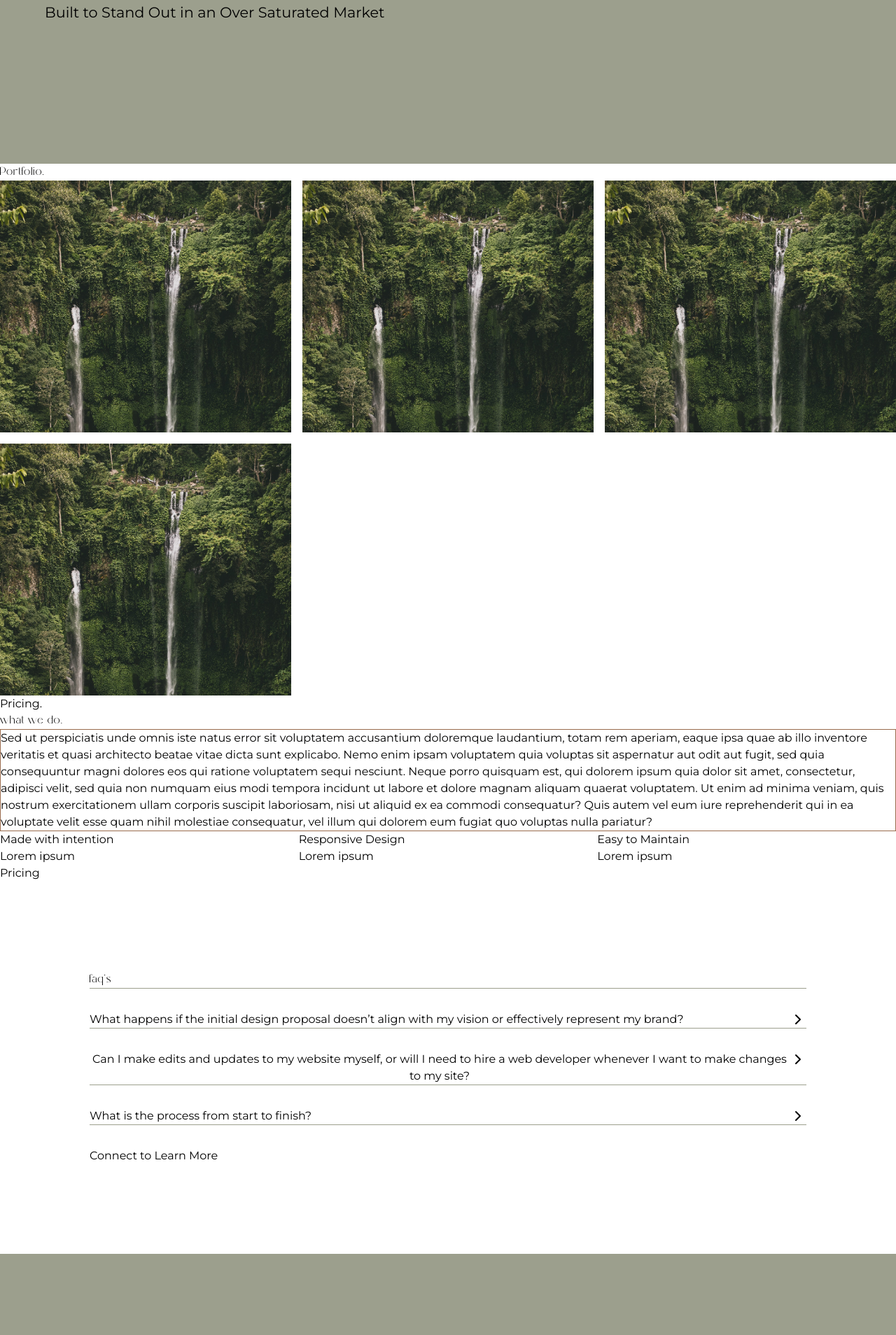
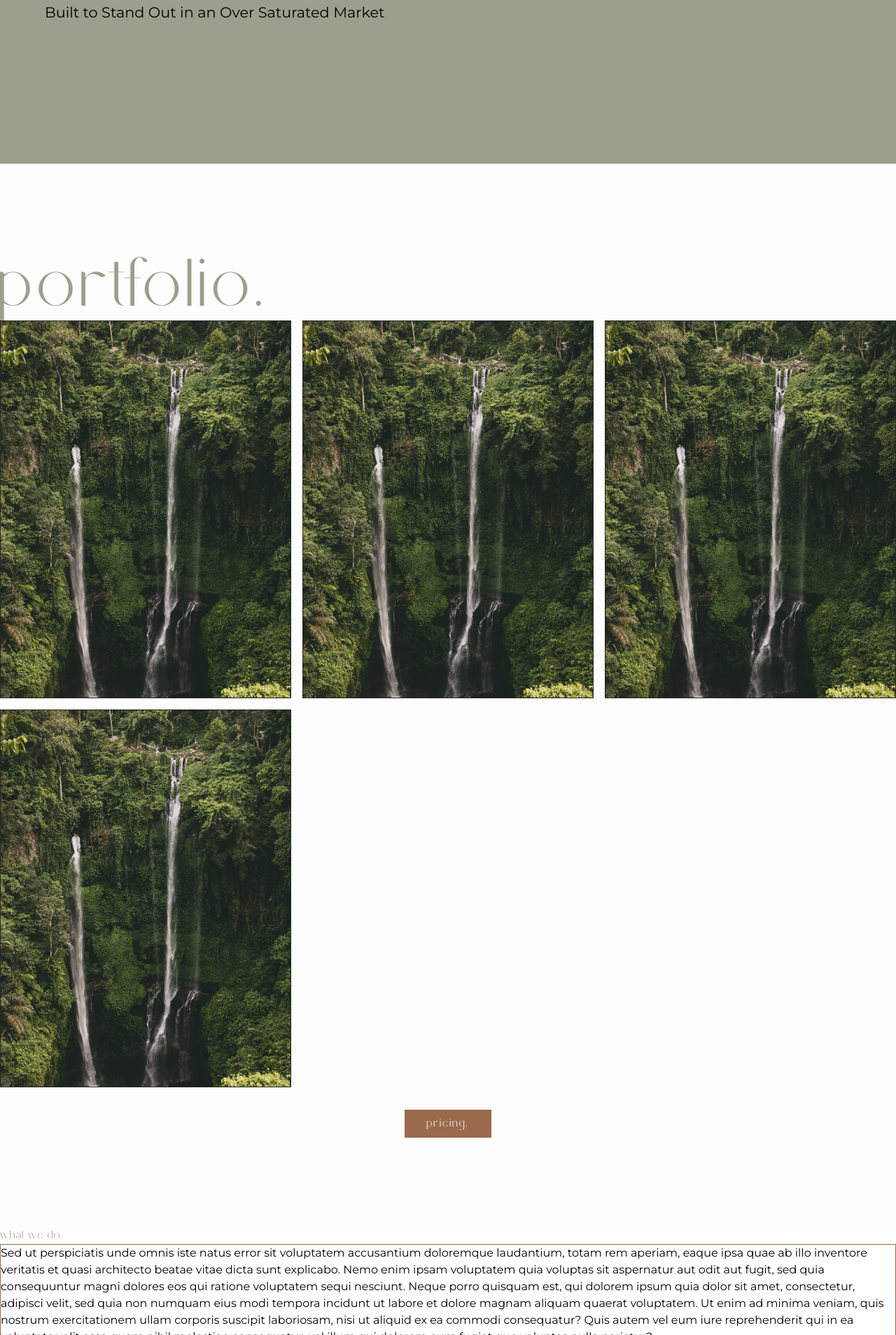
Before and after one commit to brittwoodard/embodied-creative, a Jekyll site: the page built from index.html, in a window 1280 px wide. Shown: the part 575-2483 px from the top of the page at 70% size. Built offline with Jekyll 4.4.1, drawn with Linux system fonts in a browser that asks for light colours; some web fonts are replaced.

Commit message:
portfolio

```diff
--- a/_includes/portfolio-gallery.html
+++ b/_includes/portfolio-gallery.html
@@ -1,4 +1,4 @@
-<section class="grid col-span-3 gap-4">
+<section class="grid col-span-3 gap-4 w-full portfolio-gallery">
     {% for item in site.projects %}
     <div class="bg-image-style">
         <img src="{{page.gallery.image}}">
--- a/_includes/portfolio.html
+++ b/_includes/portfolio.html
@@ -1,14 +1,14 @@
 <!-- Portfolio Loop -->
-<section>
-    <h2>Portfolio.</h2>
-    <div class="grid grid-cols-3 gap-4 overflow-x-auto">
+<section class="bg-light py-10p">
+    <h2 class="heading-md">Portfolio.</h2>
+    <div class="grid grid-cols-3 gap-4 portfolio-gallery">
         {% for item in site.projects %}
         <a href="{{item.url}}">
-            <div class="bg-image-style min-h-[40vh]" style="background-image: url('{{item.featured-image}}');"></div>
+            <div class="bg-image-style gallery-items" style="background-image: url('{{item.featured-image}}');"></div>
         </a>
         {% endfor %}
     </div>
-    <div>
+    <div class="flex justify-center">
         <a href="#" class="button">Pricing.</a>
     </div>
 </section>
--- a/assets/css/output-style.css
+++ b/assets/css/output-style.css
@@ -408,17 +408,46 @@ video {
   --tw-backdrop-saturate:  ;
   --tw-backdrop-sepia:  ;
 }
+.heading-md {
+  font-size: 6rem;
+  line-height: 1;
+}
 .link {
   border-bottom-width: 1px;
   padding-bottom: 0.5rem;
   font-family: postureregular, sans-serif;
   text-transform: lowercase;
 }
+.button {
+  margin-top: 2rem;
+  display: inline-block;
+  --tw-bg-opacity: 1;
+  background-color: rgb(153 107 76 / var(--tw-bg-opacity));
+  padding-left: 2rem;
+  padding-right: 2rem;
+  padding-top: 0.5rem;
+  padding-bottom: 0.5rem;
+  font-family: postureregular, sans-serif;
+  text-transform: lowercase;
+  letter-spacing: 0.05em;
+  --tw-text-opacity: 1;
+  color: rgb(253 253 253 / var(--tw-text-opacity));
+}
 .bg-image-style {
   --tw-bg-opacity: 1;
   background-color: rgb(156 159 141 / var(--tw-bg-opacity));
   background-size: cover;
   background-repeat: no-repeat;
+}
+.portfolio-gallery {
+  overflow-x: scroll;
+  white-space: nowrap;
+}
+.gallery-items {
+  min-height: 60vh;
+  border-width: 1px;
+  --tw-border-opacity: 1;
+  border-color: rgb(39 39 39 / var(--tw-border-opacity));
 }
 .relative {
   position: relative;
@@ -445,9 +474,6 @@ video {
 .mb-8 {
   margin-bottom: 2rem;
 }
-.block {
-  display: block;
-}
 .flex {
   display: flex;
 }
@@ -456,9 +482,6 @@ video {
 }
 .min-h-\[40vh\] {
   min-height: 40vh;
-}
-.min-h-\[90vh\] {
-  min-height: 90vh;
 }
 .min-h-\[80vh\] {
   min-height: 80vh;
@@ -469,14 +492,14 @@ video {
 .grid-cols-3 {
   grid-template-columns: repeat(3, minmax(0, 1fr));
 }
-.content-center {
-  align-content: center;
-}
 .items-center {
   align-items: center;
 }
 .justify-end {
   justify-content: flex-end;
+}
+.justify-center {
+  justify-content: center;
 }
 .justify-between {
   justify-content: space-between;
@@ -486,9 +509,6 @@ video {
 }
 .gap-4 {
   gap: 1rem;
-}
-.overflow-x-auto {
-  overflow-x: auto;
 }
 .border {
   border-width: 1px;
@@ -508,6 +528,10 @@ video {
   --tw-bg-opacity: 1;
   background-color: rgb(156 159 141 / var(--tw-bg-opacity));
 }
+.bg-light {
+  --tw-bg-opacity: 1;
+  background-color: rgb(253 253 253 / var(--tw-bg-opacity));
+}
 .p-10p {
   padding: 10%;
 }
@@ -519,16 +543,13 @@ video {
   padding-left: 5%;
   padding-right: 5%;
 }
+.py-10p {
+  padding-top: 10%;
+  padding-bottom: 10%;
+}
 .py-8 {
   padding-top: 2rem;
   padding-bottom: 2rem;
-}
-.py-4 {
-  padding-top: 1rem;
-  padding-bottom: 1rem;
-}
-.text-center {
-  text-align: center;
 }
 .text-\[1\.3rem\] {
   font-size: 1.3rem;
@@ -539,10 +560,6 @@ video {
 .text-h-light {
   --tw-text-opacity: 1;
   color: rgb(221 220 219 / var(--tw-text-opacity));
-}
-.text-white {
-  --tw-text-opacity: 1;
-  color: rgb(255 255 255 / var(--tw-text-opacity));
 }
 
 @font-face {
@@ -566,6 +583,12 @@ h1 {
   color: rgb(221 220 219 / var(--tw-text-opacity));
 }
 
+h2 {
+  text-transform: lowercase;
+  --tw-text-opacity: 1;
+  color: rgb(156 159 141 / var(--tw-text-opacity));
+}
+
 footer span {
   font-family: postureregular, sans-serif;
   font-size: 20vw;
```
Also changed, not shown: style.css (+20 -0 lines).
